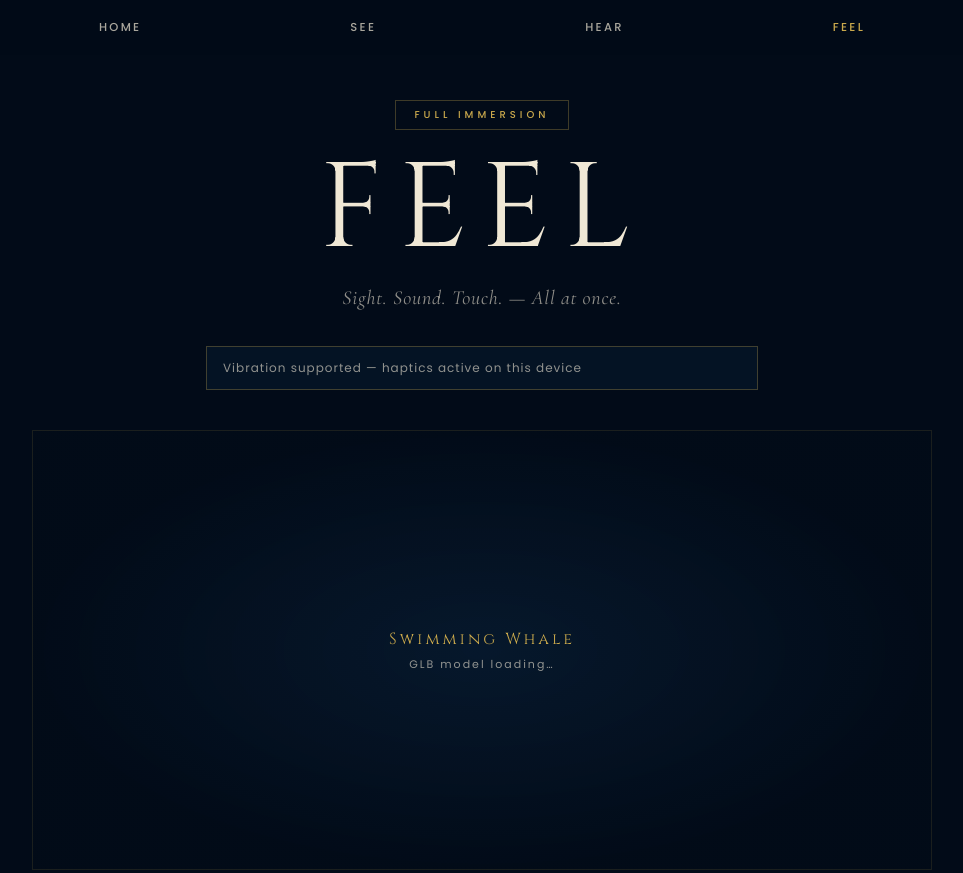
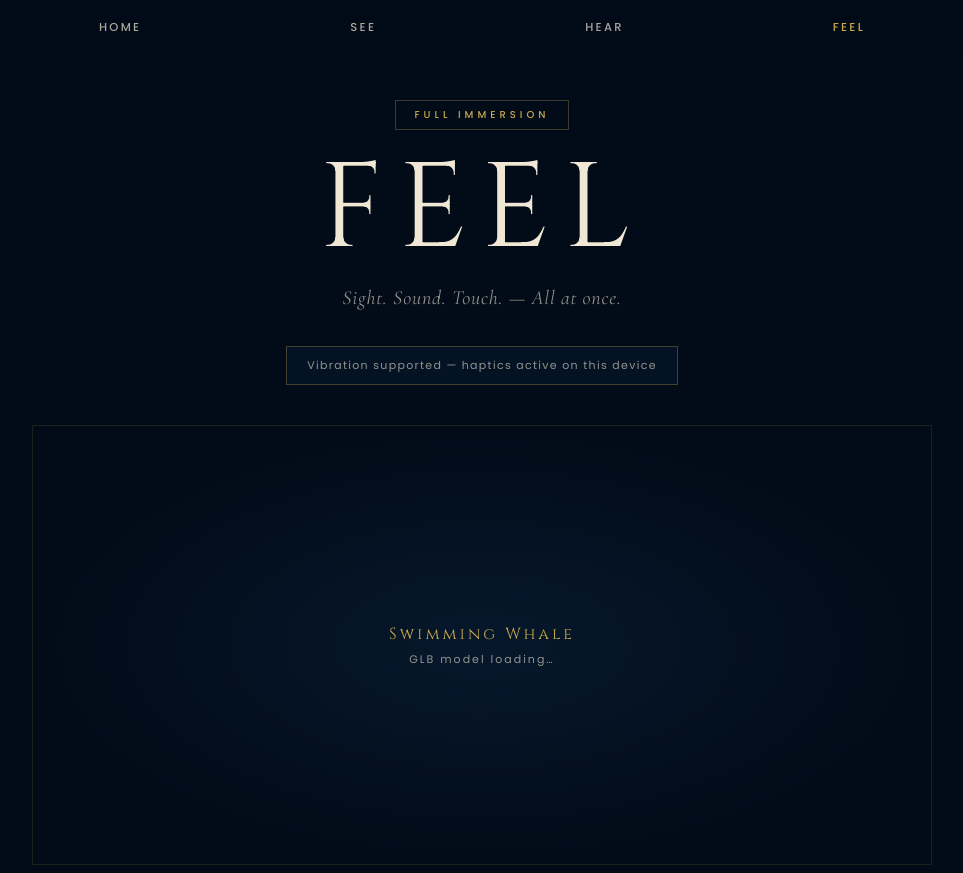
Before and after one commit to jathu2014/beneath-the-bones-website, a plain HTML site: page page3.html in a window 1280 px wide. Shown: the top 873 px of the page, without its empty margins (158-1121 px from the left). Drawn offline with nearby package versions, Linux system fonts and the light colour scheme; some packages are replaced by stand-ins of ours; a script that the page names is missing.

Commit message:
Shrink haptic notice box to fit text, center it
Changed .haptic-notice to text-align:center and .haptic-notice-inner
to inline-flex so the border box auto-sizes to the text content and
sits centered rather than stretching to 600px wide.

Co-Authored-By: Claude Sonnet 4.6 <noreply@anthropic.com>
Claude-Session: https://claude.ai/code/session_01WgSKL9N1FdMonvYP2GczsG

```diff
--- a/css/page3.css
+++ b/css/page3.css
@@ -23,20 +23,21 @@
 
   /* Haptic notice */
   .haptic-notice {
-    max-width: 600px;
+    text-align: center;
     margin: 16px auto;
     padding: 0 24px;
   }
   .haptic-notice-inner {
-    display: flex;
+    display: inline-flex;
     align-items: center;
     gap: 10px;
-    padding: 12px 16px;
+    padding: 10px 20px;
     border: 1px solid var(--gold-dim);
     background: rgba(10,37,64,0.3);
-    font-size: 12px;
+    font-family: 'Poppins', sans-serif;
+    font-size: 11px;
+    letter-spacing: 0.12em;
     color: var(--text-muted);
-    letter-spacing: 1px;
   }
   .haptic-icon { font-size: 18px; }
 
```
